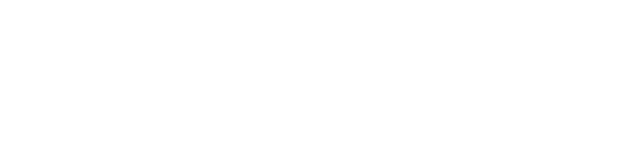
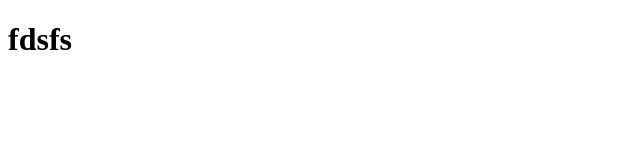
Before and after one commit to shamilGithab/git-lesson11, a plain HTML site: page index.html in a window 1280 px wide. Shown: the whole page, without its empty margins (0-640 px from the left). Drawn offline with Linux system fonts and the light colour scheme.

Commit message:
доб фаил

```diff
--- a/index.html
+++ b/index.html
@@ -8,6 +8,6 @@
     <link rel="styleheet" href="style.css">
 </head>
 <body>
-
+    <h1>fdsfs</h1>
 </body>
 </html>
```
